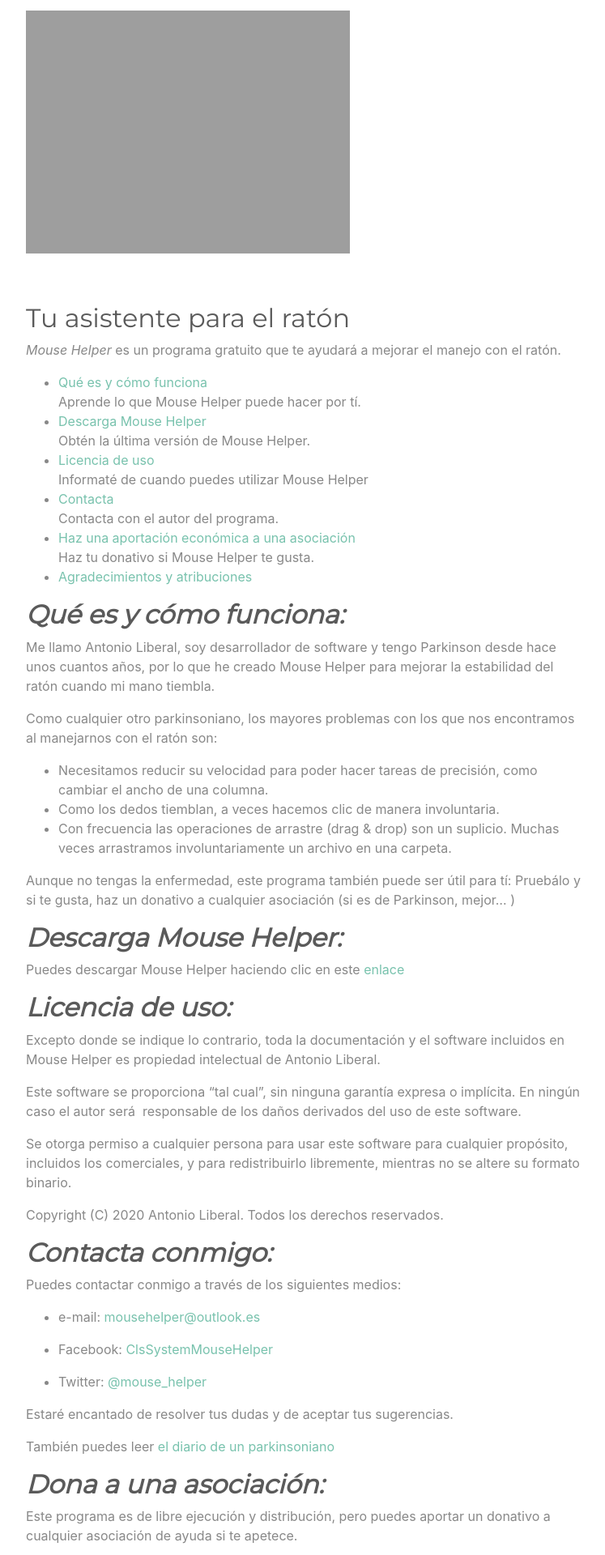
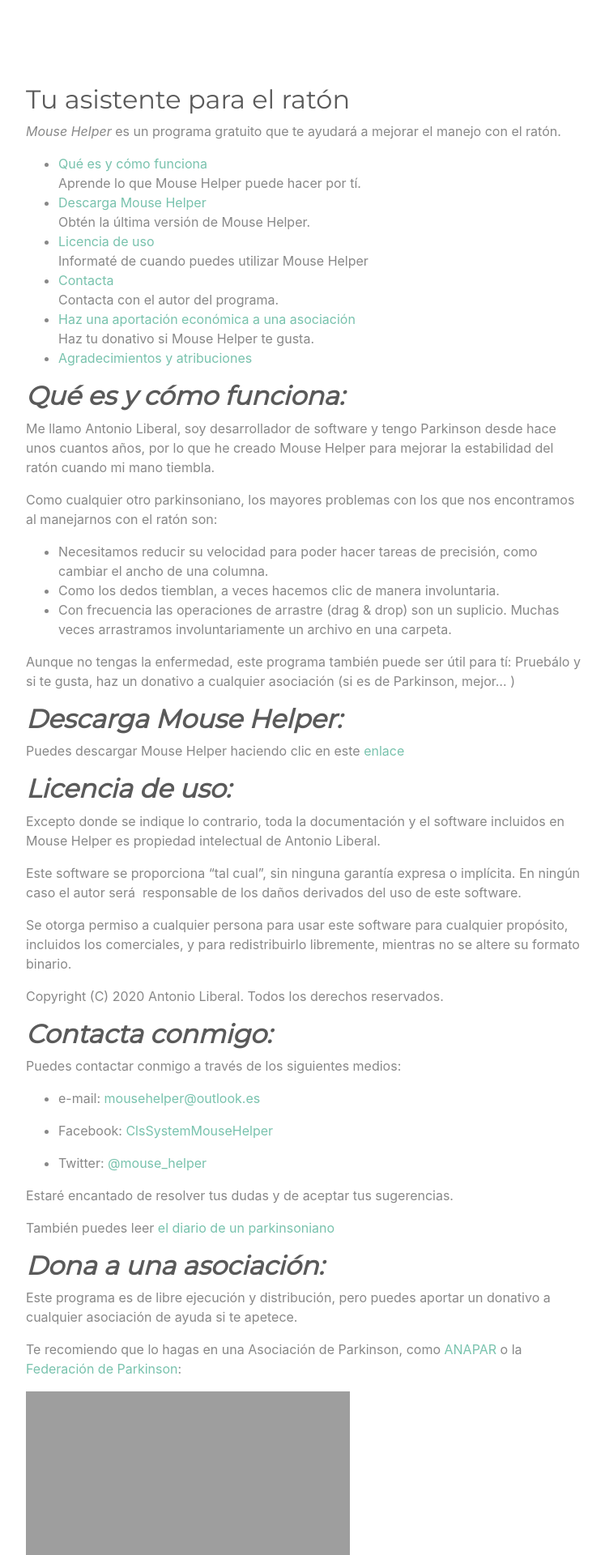
Before and after one commit to clssystem/MouseHelperWeb, a Jekyll site: the page built from index.md, in a window 1280 px wide. Shown: the top 1920 px of the page at 81% size, without its empty margins (263-1010 px from the left). Built offline with Jekyll 4.4.1, drawn with Linux system fonts in a browser that asks for light colours.

Commit message:
Update header.html

```diff
--- a/_includes/header.html
+++ b/_includes/header.html
@@ -1,9 +1,9 @@
 <nav class="navbar navbar-expand-lg navbar-dark bg-white">
     <div class="container">
-        <a class="navbar-brand" rel="author" href="{{ "/" | relative_url }}">
+      <!--  <a class="navbar-brand" rel="author" href="{{ "/" | relative_url }}">
             <img src="https://clssystem.github.io/MouseHelperWebBeta/assets/images/MouseHelper.png" alt="MouseHelper" class="img-fluid" />
         </a>
-
+-->
         {%- assign page_paths = site.header_pages -%}
         <button class="navbar-toggler" type="button" data-toggle="collapse" data-target="#navbarSupportedContent"
                 aria-controls="navbarSupportedContent" aria-expanded="false" aria-label="Toggle navigation">
```
